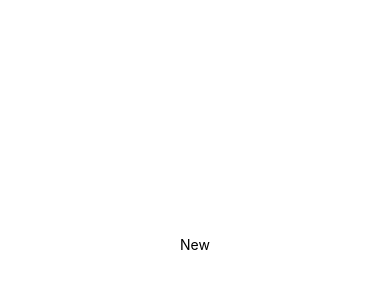
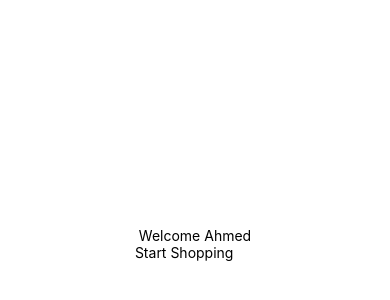
Before and after one commit to khalidmt73/tutorial1, a React Native app: screen / in a window 390 px wide. Shown: the part 178-478 px from the top of the page. Built offline with nearby package versions, Linux system fonts and the light colour scheme.

Commit message:
React Basics (0,1,2,3)

```diff
--- a/App.js
+++ b/App.js
@@ -1,14 +1,15 @@
-import { StatusBar } from 'expo-status-bar';
 import React from 'react';
 import { StyleSheet, Text, View } from 'react-native';
+import { WelcomScreen } from './src/components/PlayAround/WelcomScreen';
 
-export default function App() {
+export default class App extends React.Component {
+	render() {
 		return (
 			<View style={styles.container}>
-      <Text>New</Text>
-      <StatusBar style="auto" />
+				<WelcomScreen />
 			</View>
 		);
+	}
 }
 
 const styles = StyleSheet.create({
--- /dev/null
+++ b/src/components/PlayAround/WelcomScreen.js
@@ -0,0 +1,20 @@
+import React from 'react';
+import { View, StyleSheet } from 'react-native';
+import { WelcomScreenMainText } from './WelcomScreenMainText';
+import { WelcomeScreenMainButton } from './WelcomeScreenMainButton';
+
+import { styles } from './styles';
+
+export class WelcomScreen extends React.Component {
+	render() {
+		return (
+			<View style={StyleSheet.screenContainer}>
+				<View style={StyleSheet.wrapper}>
+					<WelcomScreenMainText />
+				</View>
+				<WelcomeScreenMainButton />
+				<View style={StyleSheet.wrapper} />
+			</View>
+		);
+	}
+}
--- /dev/null
+++ b/src/components/PlayAround/WelcomScreenMainText.js
@@ -0,0 +1,8 @@
+import React from 'react';
+import { Text } from 'react-native';
+
+export class WelcomScreenMainText extends React.Component {
+	render() {
+		return <Text> Welcome Ahmed </Text>;
+	}
+}
--- /dev/null
+++ b/src/components/PlayAround/WelcomeScreenMainButton.js
@@ -0,0 +1,8 @@
+import React from 'react';
+import { Text, Button } from 'react-native';
+
+export class WelcomeScreenMainButton extends React.Component {
+	render() {
+		return <Text>Start Shopping</Text>;
+	}
+}
--- /dev/null
+++ b/src/components/PlayAround/styles.js
@@ -0,0 +1,14 @@
+import { StyleSheet, Text, View } from 'react-native';
+
+export const styles = StyleSheet.create({
+	screenContainer: {
+		flex: 1,
+		backgroundColor: '#fff',
+		alignItems: 'center',
+		justifyContent: 'center',
+	},
+
+	wrapper: {
+		marginBottom: 20,
+	},
+});
```
Lines whose indentation alone changed are shown as unchanged.
